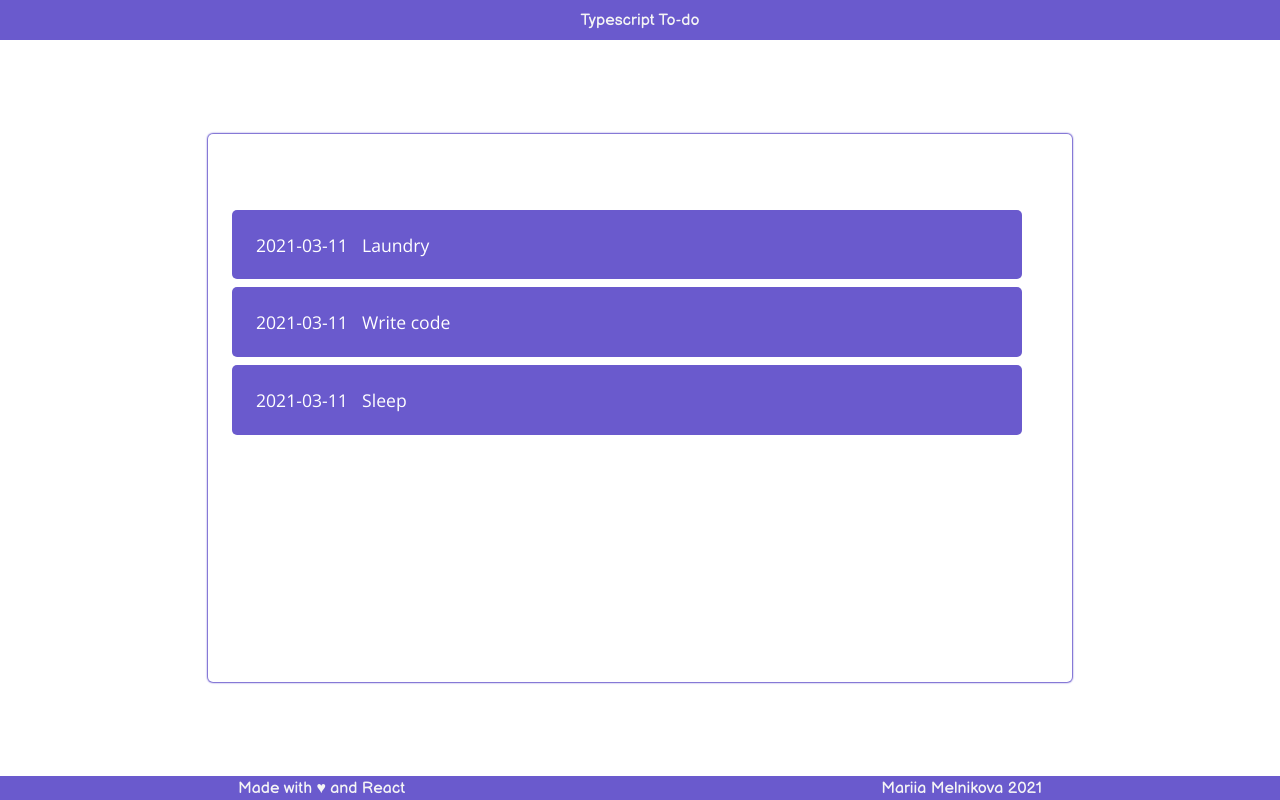
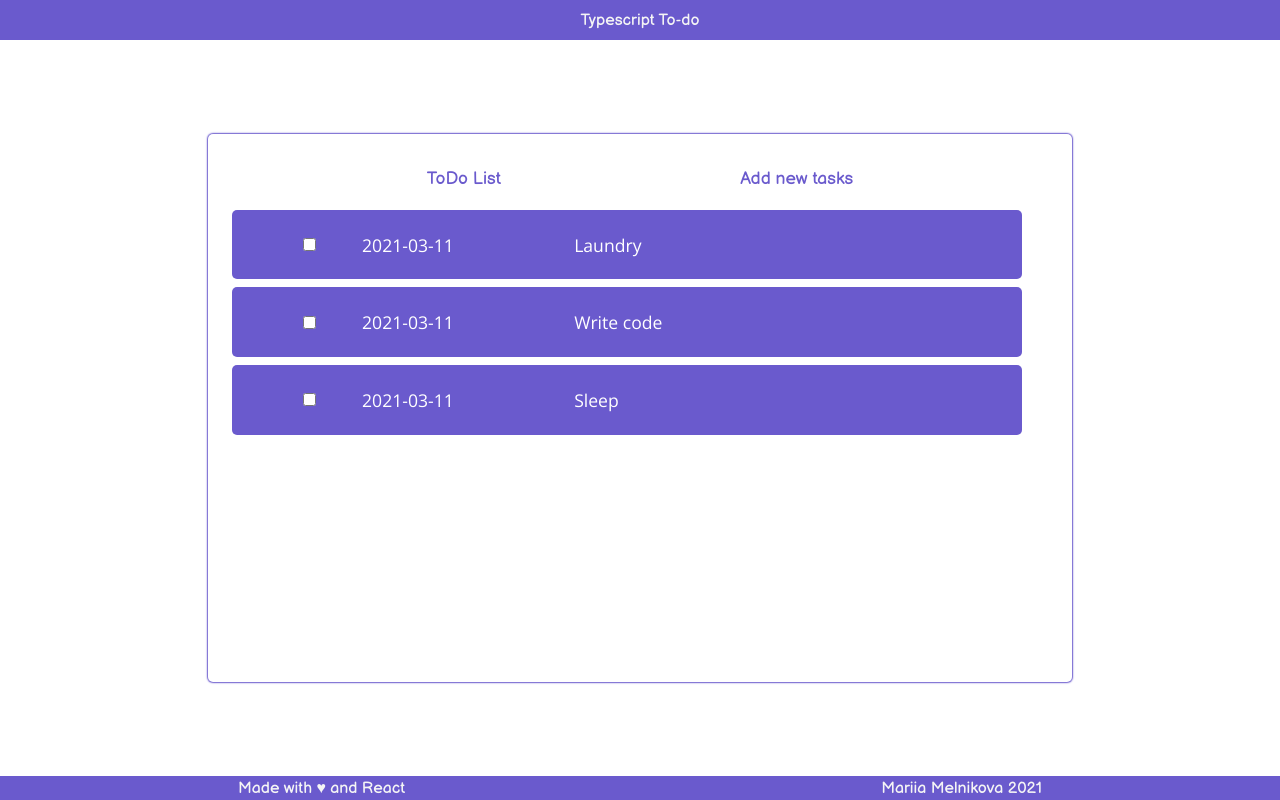
Before and after one commit to mariiamel/typescript-todo, a React (Create React App) app: page / in a window 1280 px wide. Built offline with nearby package versions, Linux system fonts and the light colour scheme.

Commit message:
finished

```diff
--- a/src/App.tsx
+++ b/src/App.tsx
@@ -20,7 +20,14 @@ export default function App() {
   }
 
   const toggleModal = () => {
-    modalOpen ? setModalOpen(false) : setModalOpen(true)
+    // modalOpen ? setModalOpen(false) : setModalOpen(true)
+    setModalOpen(!modalOpen)
+  }
+
+  const updateToDos = (toDoIndex:number) => {
+    let tempToDos = [...toDos]
+    tempToDos[toDoIndex].complete = !tempToDos[toDoIndex].complete
+    setToDos(tempToDos)
   }
 
   let modalClassname = modalOpen ? 'modal modal--active' : 'modal'
@@ -31,6 +38,8 @@ export default function App() {
       <div className="container">
         <List
           toDos={toDos}
+          toggleModal={toggleModal}
+          updateToDos={updateToDos}
         />
         <Modal
           addNewToDo={addNewToDo}
--- a/src/components/List.tsx
+++ b/src/components/List.tsx
@@ -1,22 +1,34 @@
+import { FC, ReactElement } from 'react'
 import  { ToDo } from '../App'
 import ListItem from './ListItem'
 
 interface ListProps {
-    toDos: ToDo[]
+    toDos: ToDo[],
+    toggleModal: () => void,
+    updateToDos: (i:number) => void
 }
 
-export default function List(props: ListProps) {
-
-    let listItems = props.toDos.map((toDo, i) => {
-        return <ListItem toDo={toDo} />
+const List:FC<ListProps> = function(props:ListProps) {
+    let items = props.toDos.map((toDo:ToDo, i:number) => {
+        return <ListItem
+            index={i}
+            key={i}
+            toDo={toDo}
+            updateToDos={props.updateToDos}
+        />
     })
 
     return(
-        <div className='list'>
-            <div className='list__header'></div>
-            <div className='list__body'>
-                { listItems }
-            </div>
+        <div className="list">
+        <div className="list__header">
+            <p className="heading heading--two">ToDo List</p>
+            <p className="heading heading--two list__header__add" onClick={props.toggleModal}>Add new tasks</p>
+        </div>
+        <div className="list__body">
+            {items}
+        </div>
         </div>
     )
 }
+
+export default List
--- a/src/components/ListItem.tsx
+++ b/src/components/ListItem.tsx
@@ -2,7 +2,9 @@ import { ToDo } from '../App'
 import moment from 'moment'
 
 interface ListItemProps{
-    toDo: ToDo
+    toDo: ToDo,
+    index: number,
+    updateToDos: (index:number) => void
 }
 
 export default function ListItem(props: ListItemProps) {
@@ -11,9 +13,15 @@ export default function ListItem(props: ListItemProps) {
     let displayDate = moment(currentDate).format('YYYY-MM-DD')
 
     return (
-        <div className='list__item'>
-            <p className='content content--one list__text'>{displayDate}</p>
-            <p className='content content--one list__text'>{props.toDo.name}</p>
-        </div>
+        <span className="list__item">
+            <input
+                className="heading heading--one"
+                type="checkbox"
+                defaultChecked={props.toDo.complete}
+                onClick={() => props.updateToDos(props.index)}
+            />
+            <p className="content content--one list__text">{displayDate}</p>
+            <p className="content content--one list__text">{props.toDo.name}</p>
+        </span>
     )
 }
--- a/src/components/Modal.tsx
+++ b/src/components/Modal.tsx
@@ -17,8 +17,8 @@ export default function Modal(props: ModalProps) {
         let newToDo = { name, dueDate, complete }
         if (name && dueDate) {
             props.addNewToDo(newToDo)
+            props.toggleModal()
         }
-        props.toggleModal()
     }
 
     return(
```
